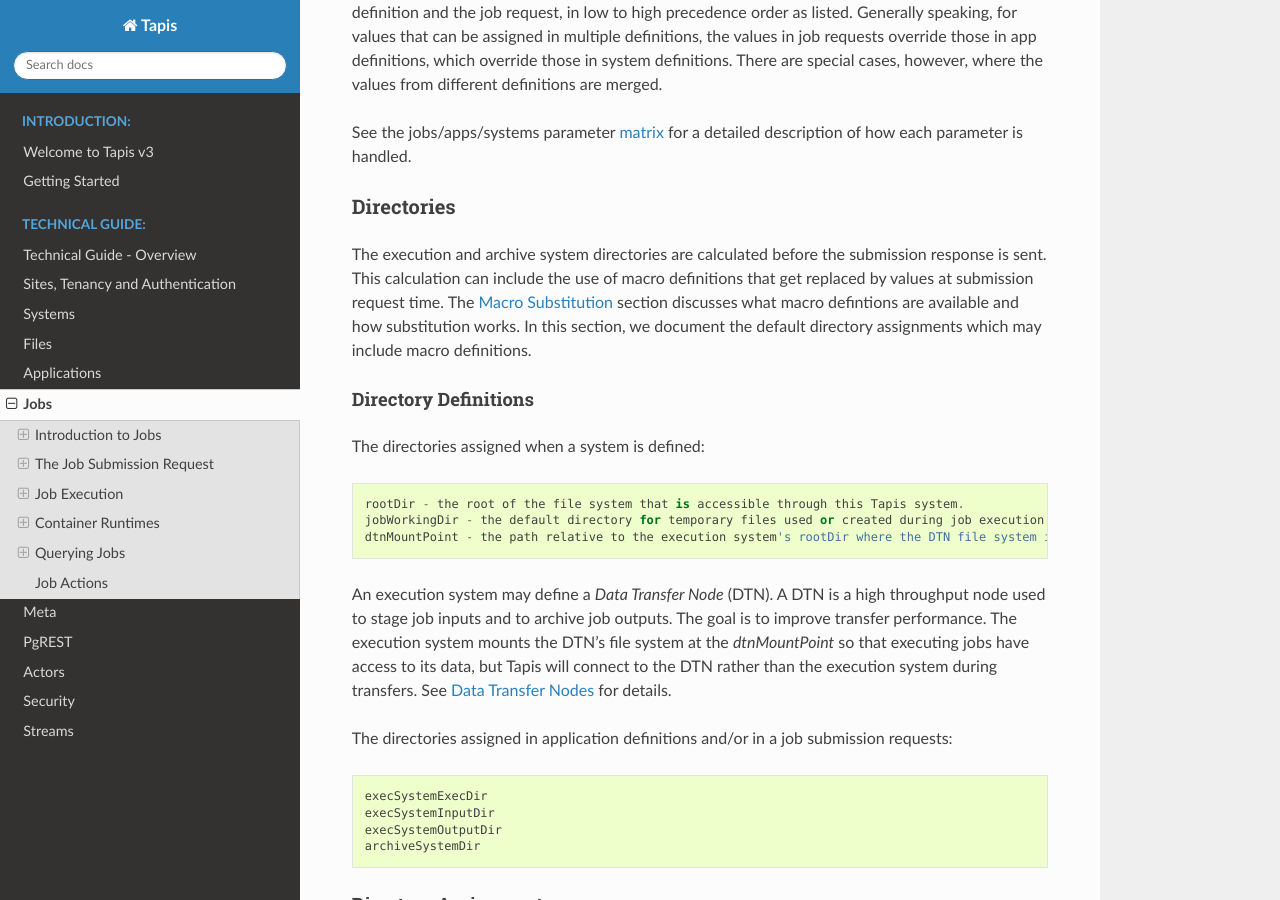
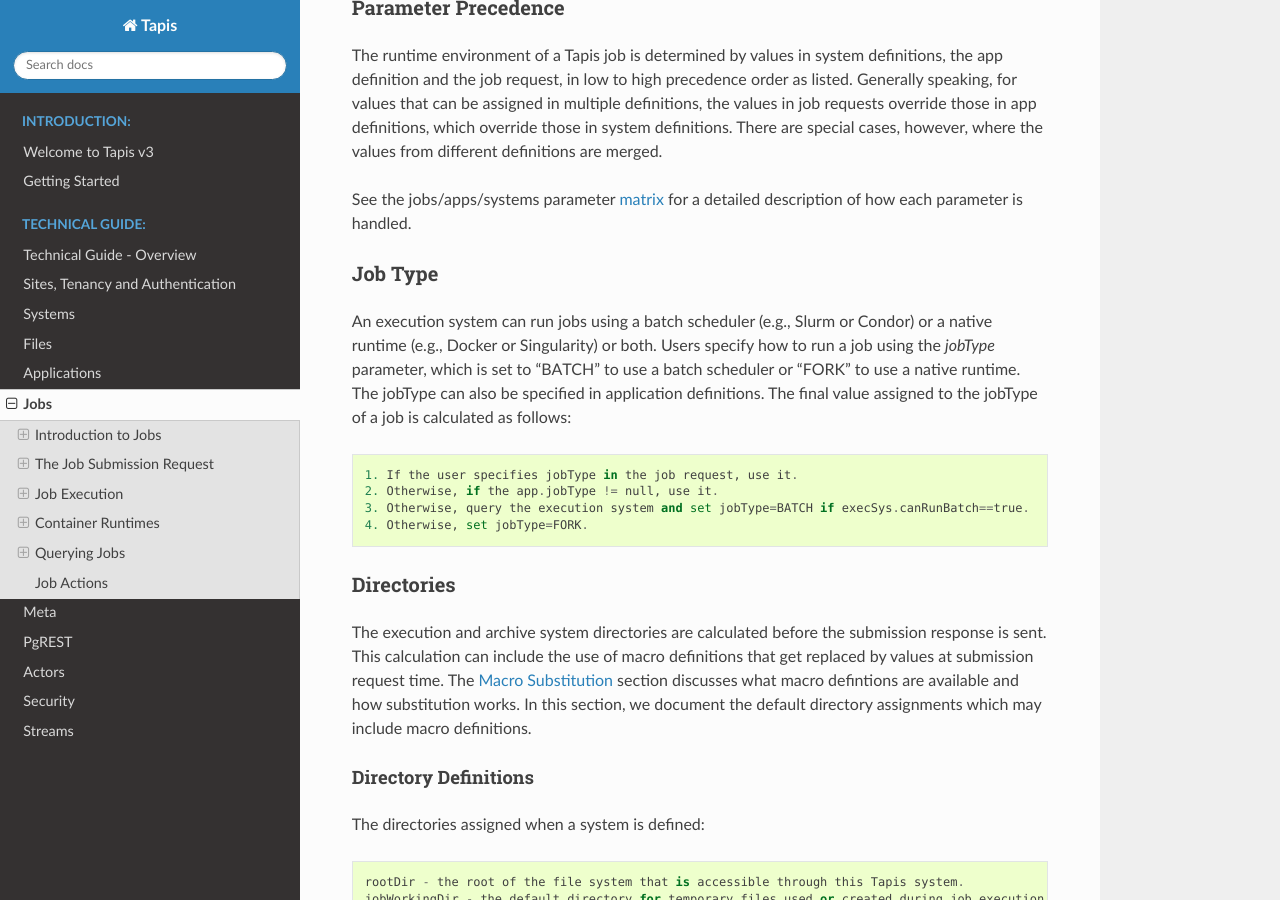
Before and after one commit to tapis-project/documentation, a Sphinx documentation site: the page built from source/technical/jobs.rst, in a window 1280 px wide and 900 px high, scrolled down 4452 px. Built offline with Sphinx 7.4.7 and the Read the Docs theme 2.0.0, drawn with Linux system fonts in a browser that asks for light colours; some of the changed text lies outside the part shown.

Commit message:
Job jobType

```diff
--- a/source/technical/jobs.rst
+++ b/source/technical/jobs.rst
@@ -110,6 +110,8 @@ Parameters that do not need to be set are marked *Not Required*.  Finally, param
   The Tapis application to execute. *Required.*
 **appVersion**
   The version of the application to execute. *Required.*
+**jobType**
+  A job's type can be either FORK or BATCH.
 **owner**
   User ID under which the job runs.  Administrators can designate a user other than themselves.
 **tenant**
@@ -170,6 +172,18 @@ See the jobs/apps/systems parameter matrix_ for a detailed description of how ea
 
 .. _matrix: https://drive.google.com/file/d/1cPwZl9V0u0FvuQTBrPK6TA5sNYs2fsfB/view?usp=sharing
 
+
+Job Type
+--------
+
+An execution system can run jobs using a batch scheduler (e.g., Slurm or Condor) or a native runtime (e.g., Docker or Singularity) or both.  Users specify how to run a job using the *jobType* parameter, which is set to "BATCH" to use a batch scheduler or "FORK" to use a native runtime.  The jobType can also be specified in application definitions.  The final value assigned to the jobType of a job is calculated as follows:
+
+::
+
+    1. If the user specifies jobType in the job request, use it.
+    2. Otherwise, if the app.jobType != null, use it.
+    3. Otherwise, query the execution system and set jobType=BATCH if execSys.canRunBatch==true.
+    4. Otherwise, set jobType=FORK.
 
 Directories
 -----------
```
